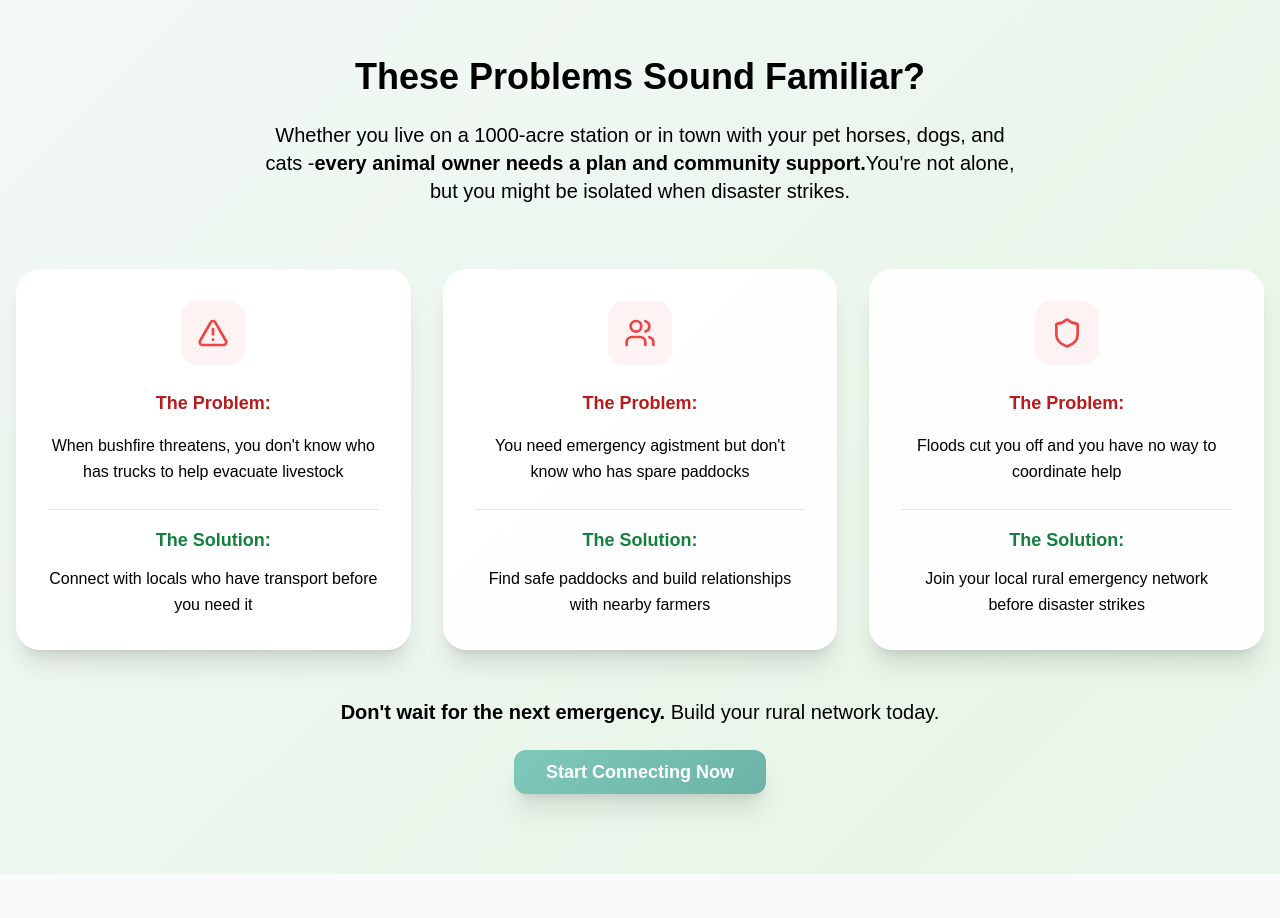
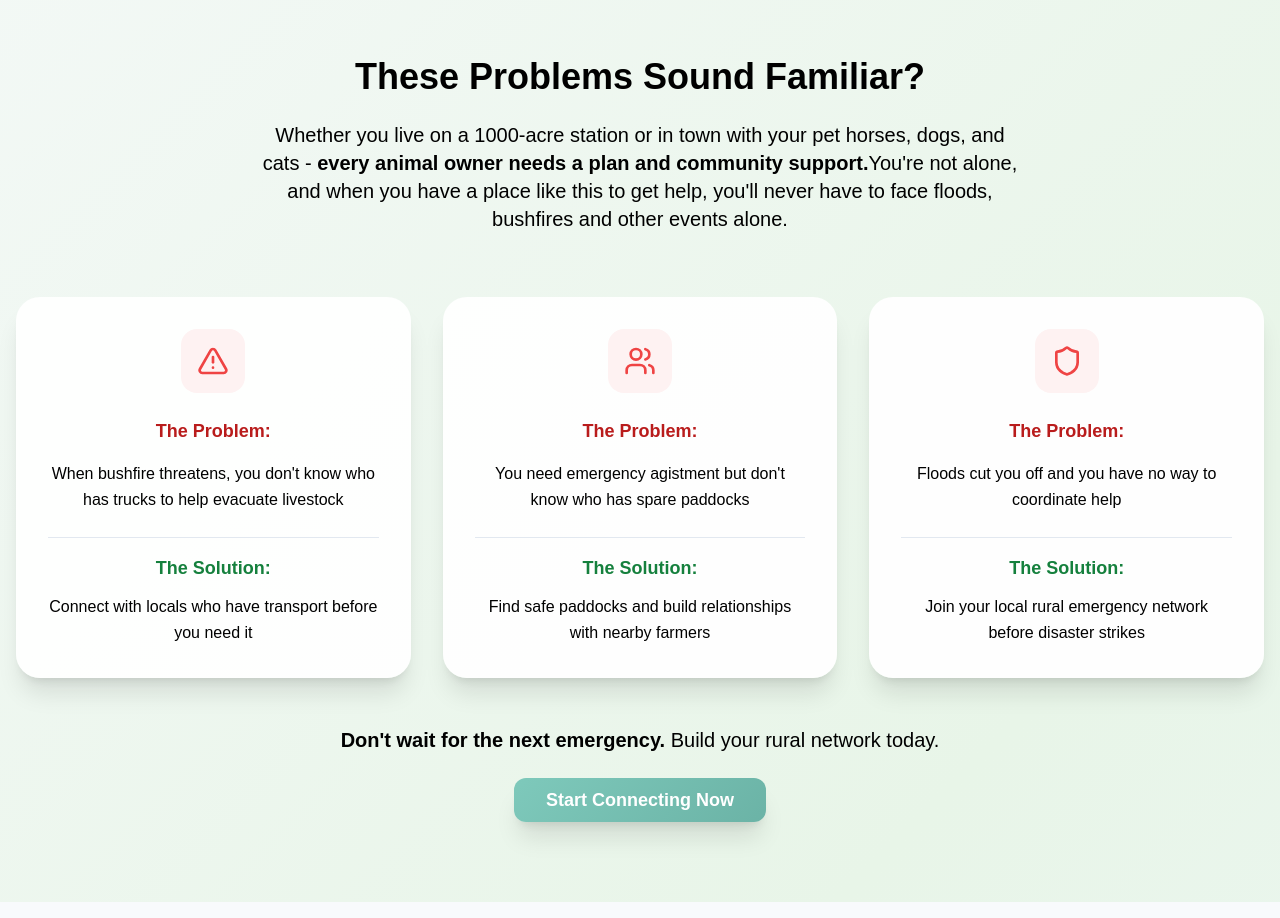
Before and after one commit to LivestockNetwork/Livestock, a Next.js app: page / in a window 1280 px wide. Shown: the part 900-1818 px from the top of the page. Built offline with nearby package versions, Linux system fonts and the light colour scheme.

Commit message:
feat: improve community platform messaging
Reassure users with supportive flood/bushfire help promise.

Co-authored-by: null <219308926+LivestockNetwork@users.noreply.github.com>

```diff
--- a/app/page.tsx
+++ b/app/page.tsx
@@ -164,8 +164,9 @@ export default function RuralCommunityHub() {
           <h2 className="text-4xl font-bold text-black mb-6">These Problems Sound Familiar?</h2>
           <p className="text-xl text-black max-w-3xl mx-auto">
             Whether you live on a 1000-acre station or in town with your pet horses, dogs, and cats -
-            <strong>every animal owner needs a plan and community support.</strong>
-            You're not alone, but you might be isolated when disaster strikes.
+            <strong> every animal owner needs a plan and community support.</strong>
+            You're not alone, and when you have a place like this to get help, you'll never have to face floods,
+            bushfires and other events alone.
           </p>
         </div>
 
```
